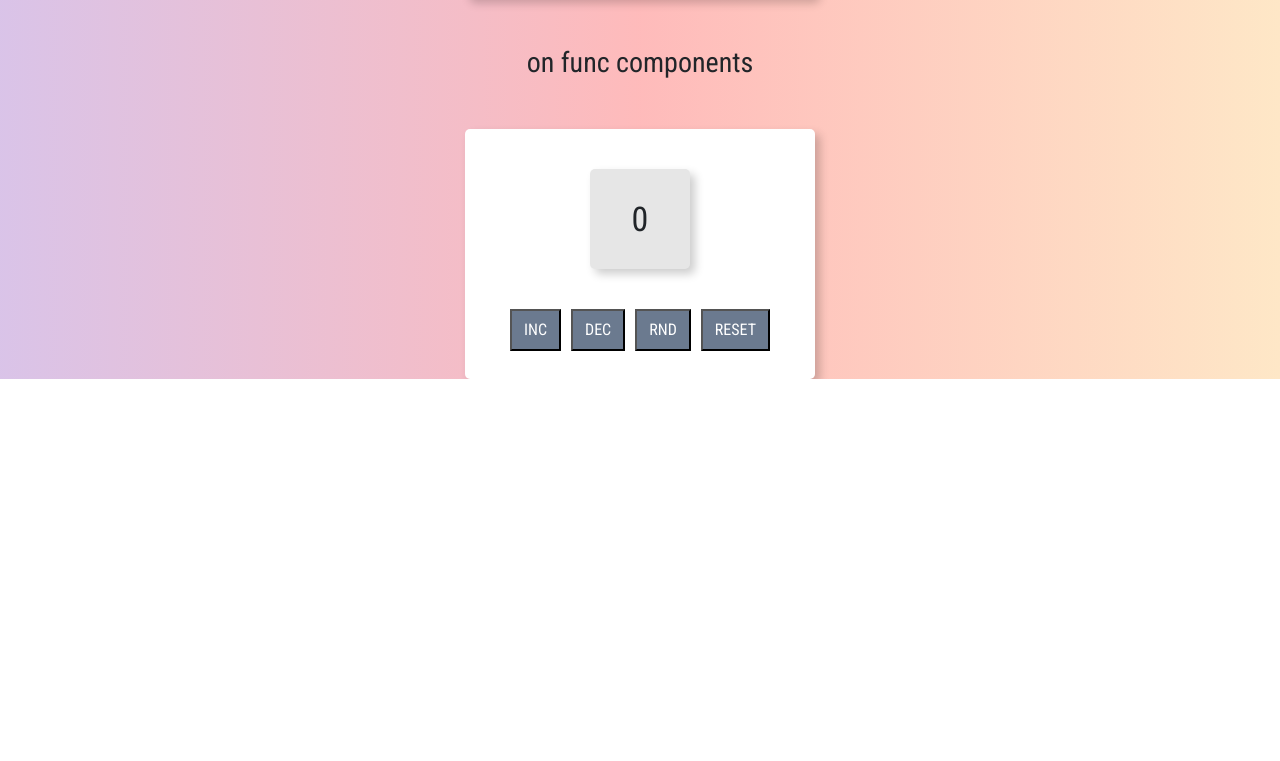
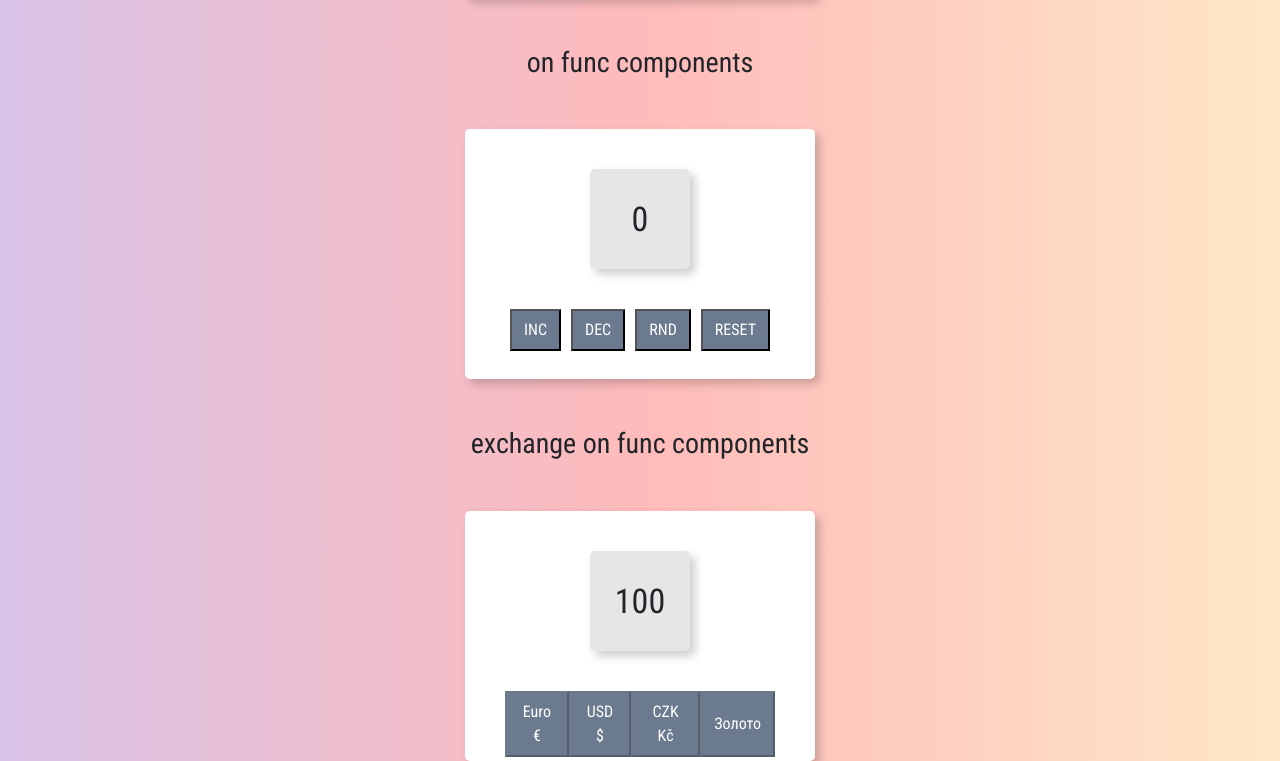
Before and after one commit to Yurii04UA/react-course, a React (Create React App) app: page /use-state in a window 1280 px wide. Shown: the part 1736-2497 px from the top of the page. Before the commit the page ends 2115 px from the top, so only its background shows below. Built offline with nearby package versions, Linux system fonts and the light colour scheme; no server answers.

Commit message:
react hooks

```diff
--- a/src/pages/funcComponents/useEffect/UseEffect.jsx
+++ b/src/pages/funcComponents/useEffect/UseEffect.jsx
@@ -94,18 +94,6 @@ const SliderFunc = (props) => {
    return () => (window.removeEventListener('click',logging))  /// ← для отписки от ивента
   }, [slideState]);
 
-  const getPosts = async () =>{
-     const userPost = await fetch("https://bank.gov.ua/NBUStatService/v1/statdirectory/exchangenew?json")
-     const userData = await userPost.json()
-     console.log(userData);
-    }
-
-   useEffect( () => {
-      getPosts()
-   }
-
-   )
-
   function changeSlide(i) {
     setSlide((slideState) => slideState + i);
   }
--- a/src/pages/funcComponents/useState/UseState.jsx
+++ b/src/pages/funcComponents/useState/UseState.jsx
@@ -1,9 +1,9 @@
-import React from "react";
+import React, { useEffect } from "react";
 import { Component } from "react";
 import { Container } from "react-bootstrap";
 import { useState } from "react";
 
-import './UseState.css'
+import "./UseState.css";
 
 class Slider extends Component {
   constructor(props) {
@@ -173,25 +173,25 @@ class Counter extends Component {
 //////////////////  Counter on func component ↓
 
 const CounterFunc = (props) => {
-   const [count, setCount] = useState(props.count)
+  const [count, setCount] = useState(props.count);
 
-   function incCount(){
-      if(count <50){
-         setCount((count) => count+ 1)
+  function incCount() {
+    if (count < 50) {
+      setCount((count) => count + 1);
     }
   }
-   function decCount(){
-      if(count > -50){
-         setCount((count) => count- 1)
+  function decCount() {
+    if (count > -50) {
+      setCount((count) => count - 1);
     }
   }
 
-   function randomCount (){
-      setCount((count => (count = Math.floor(Math.random() * (50 - -50) + -50))))
+  function randomCount() {
+    setCount((count) => (count = Math.floor(Math.random() * (50 - -50) + -50)));
   }
 
-   function resetCount (){
-      setCount(props.count)
+  function resetCount() {
+    setCount(props.count);
   }
   return (
     <>
@@ -209,13 +209,72 @@ const CounterFunc = (props) => {
   );
 };
 
+const Exchange = (props) => {
+  const [currency, setCurrency] = useState(props.currency);
+  const [data, setData] = useState({});
+  const [loading,setLoading] = useState(true)
+
+  /// принимаем данные
+  const fetchData = async () => {
+    const result = await fetch(
+      "https://bank.gov.ua/NBUStatService/v1/statdirectory/exchangenew?json"
+    );
+    const res = await result.json();
+
+    setData(
+      res.map((item) => {
+        const container = {};
+        container.cc = item.cc;
+        container.rate = item.rate;
+        return container;
+      })
+    );
+    setLoading(false)
+  };
+
+  useEffect(() => {
+    fetchData();
+  }, []);
+
+  const changeCurrency = (curren) => {
+    setCurrency(props.currency)
+    const [curr] = data.filter((item) => item.cc === curren);
+    setCurrency(props.currency * curr.rate)
+  };
+
+  return (
+    <>
+      <h3 className="mt-5"> exchange on func components </h3>
+      <div className="appCounter ">
+        <div className="counter">{currency}</div>
+        <div className="controls">
+          <button disabled={loading? true: false} name="EUR" onClick={() => changeCurrency("EUR")}
+          >
+            Euro €
+          </button>
+          <button disabled={loading? true: false} name="USD" onClick={() => changeCurrency("USD")}>
+            USD $
+          </button>
+          <button disabled={loading? true: false} name="CZK" onClick={() => changeCurrency("CZK")}>
+            CZK Kč
+          </button>
+          <button disabled={loading? true: false} name="XAU" onClick={() => changeCurrency("XAU")}>
+            Золото
+          </button>
+        </div>
+      </div>
+    </>
+  );
+};
+
 function UseState() {
   return (
     <div>
       <Slider />
       <SliderFunc />
       <Counter />
-      <CounterFunc count={0}/>
+      <CounterFunc count={0} />
+      <Exchange currency={100} />
     </div>
   );
 }
```
Lines whose indentation alone changed are shown as unchanged.
